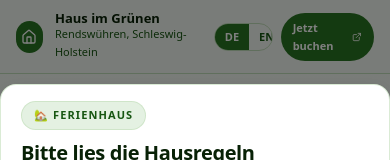
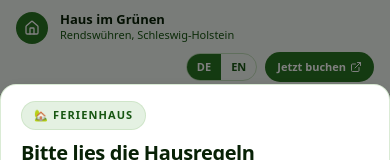
Before and after one commit to silasmahler/haus-im-gruenen, a Next.js app: page / in a window 390 px wide. Shown: the top 160 px of the page. Built offline with nearby package versions, Linux system fonts and the light colour scheme.

Commit message:
Fix: mobile Navleiste umbruchsicher, QR-Code via Canvas rendern statt SVG-Promise

```diff
--- a/src/app/page.tsx
+++ b/src/app/page.tsx
@@ -93,23 +93,23 @@ export default function Page() {
       <RulesAcceptance />
 
       <header className="sticky top-0 z-40 border-b border-[var(--color-brand-200)] bg-[var(--brand-foam)]/90 backdrop-blur-md">
-        <div className="mx-auto flex max-w-2xl items-center gap-3 px-4 py-3">
-          <div className="flex h-8 w-8 items-center justify-center rounded-full bg-[var(--color-brand-500)] text-white">
+        <div className="mx-auto flex max-w-2xl flex-wrap items-center gap-x-3 gap-y-2 px-4 py-3">
+          <div className="flex h-8 w-8 shrink-0 items-center justify-center rounded-full bg-[var(--color-brand-500)] text-white">
             <Home className="h-4 w-4" />
           </div>
-          <div>
-            <p className="text-sm font-semibold leading-none text-[var(--brand-ink)]">
+          <div className="min-w-0 flex-1">
+            <p className="truncate text-sm font-semibold leading-none text-[var(--brand-ink)]">
               Haus im Grünen
             </p>
-            <p className="text-xs text-[var(--brand-ink-soft)]">{t.header.subtitle}</p>
+            <p className="truncate text-xs text-[var(--brand-ink-soft)]">{t.header.subtitle}</p>
           </div>
-          <div className="ml-auto flex items-center gap-2">
+          <div className="ml-auto flex shrink-0 basis-full items-center justify-end gap-2 sm:basis-auto sm:justify-normal">
             <LanguageSwitcher />
             <a
               href={AIRBNB_URL}
               target="_blank"
               rel="noopener noreferrer"
-              className="flex items-center gap-1 rounded-full bg-[var(--color-brand-500)] px-3 py-1.5 text-xs font-semibold text-white transition-opacity hover:opacity-90"
+              className="flex items-center gap-1 whitespace-nowrap rounded-full bg-[var(--color-brand-500)] px-3 py-1.5 text-xs font-semibold text-white transition-opacity hover:opacity-90"
             >
               {t.header.bookNow}
               <ExternalLink className="h-3 w-3" />
--- a/src/components/SiteQrCode.tsx
+++ b/src/components/SiteQrCode.tsx
@@ -1,33 +1,37 @@
 'use client'
 
-import { useEffect, useState } from 'react'
+import { useEffect, useRef, useState } from 'react'
 import QRCode from 'qrcode'
 
 import { useLanguage } from '@/i18n/LanguageContext'
 
 export function SiteQrCode({ url }: { url: string }) {
-  const [svg, setSvg] = useState<string | null>(null)
+  const canvasRef = useRef<HTMLCanvasElement>(null)
+  const [ready, setReady] = useState(false)
   const { t } = useLanguage()
 
   useEffect(() => {
-    let cancelled = false
-    QRCode.toString(url, {
-      type: 'svg',
-      margin: 1,
-      color: { dark: '#164e3d', light: '#ffffff' },
-    }).then((result) => {
-      if (!cancelled) setSvg(result)
-    })
-    return () => {
-      cancelled = true
-    }
+    const canvas = canvasRef.current
+    if (!canvas) return
+    QRCode.toCanvas(
+      canvas,
+      url,
+      {
+        width: 128,
+        margin: 1,
+        color: { dark: '#164e3d', light: '#ffffff' },
+      },
+      (error) => {
+        if (!error) setReady(true)
+        else console.error('QR code generation failed', error)
+      },
+    )
   }, [url])
 
   return (
     <div className="flex flex-col items-center gap-2">
       <div className="flex h-32 w-32 items-center justify-center overflow-hidden rounded-xl border border-[var(--color-brand-200)] bg-white p-2">
-        {/* eslint-disable-next-line react/no-danger */}
-        {svg && <div dangerouslySetInnerHTML={{ __html: svg }} />}
+        <canvas ref={canvasRef} className={ready ? '' : 'hidden'} />
       </div>
       <p className="text-xs text-[var(--brand-ink-soft)]">{t.footer.scanHint}</p>
     </div>
```
